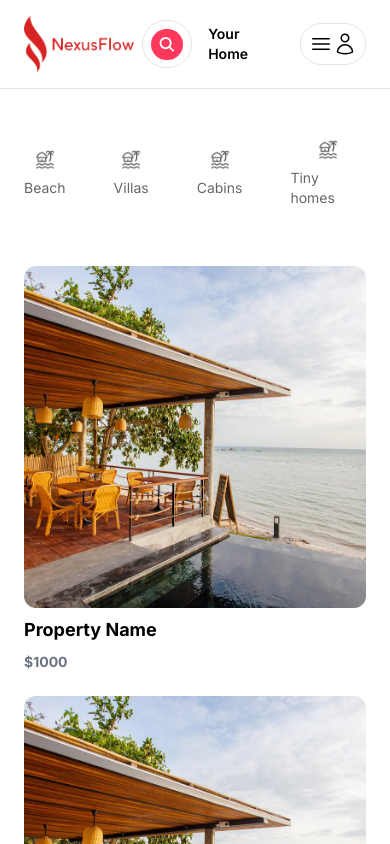
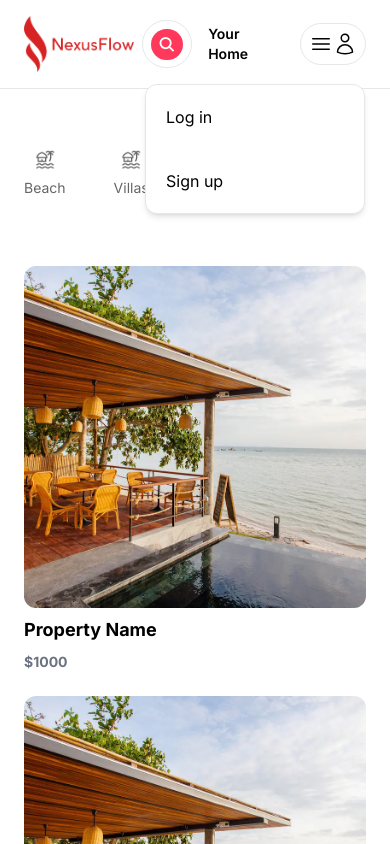
Before and after one commit to MeetkumarChavda/NexusFlow, a Next.js app in the folder nexusflow-front/: page / in a window 390 px wide. Shown: the top 844 px of the page. Built offline with nearby package versions, Linux system fonts and the light colour scheme.

Commit message:
fix: User Menu Added for Hamburger Icon

```diff
--- /dev/null
+++ b/nexusflow-front/app/components/navbar/MenuLink.tsx
@@ -0,0 +1,20 @@
+'use client';
+
+interface MenuLinkProps{
+    label:string;
+    onClick:()=> void;
+}
+
+const MenuLink: React.FC<MenuLinkProps> = ({
+    label,
+    onClick
+}) =>{
+    return(
+        <div
+            onClick={onClick}
+            className="px-5 py-5 cursor-pointer hover:bg-gray-100 transition">
+            {label}
+        </div>
+    )
+}
+export default MenuLink
--- a/nexusflow-front/app/components/navbar/UserNav.tsx
+++ b/nexusflow-front/app/components/navbar/UserNav.tsx
@@ -1,7 +1,16 @@
+'use client'
+
+import { useState } from "react";
+import MenuLink from "./MenuLink";
+
+
 const UserNav = () => {
+    const [isOpen,setIsOpen] = useState(true)
     return(
        <div className="p-2 relative inline-block border rounded-full">
-        <button className="flex items-center">
+        <button
+            onClick={() => setIsOpen(!isOpen)}
+            className="flex items-center">
 
             <svg  fill="none" viewBox="0 0 24 24" strokeWidth="1.5" stroke="currentColor" className="size-6">
             <path strokeLinecap="round" strokeLinejoin="round" d="M3.75 6.75h16.5M3.75 12h16.5m-16.5 5.25h16.5" />
@@ -12,6 +21,19 @@
             </svg>
 
         </button>
+        {isOpen && (
+            <div className="w-[220px] absolute top-[60px] right-0 bg-white border rounded-xl shadow-md flex flex-col cursor-pointer">
+                <MenuLink
+                    label='Log in'
+                    onClick={()=> console.log("Clicked Button")}
+                />
+                <MenuLink
+                    label='Sign up'
+                    onClick={()=> console.log("Clicked Button")}
+                />
+            </div>
+        )
+        }
        </div>
     )
 }
```
